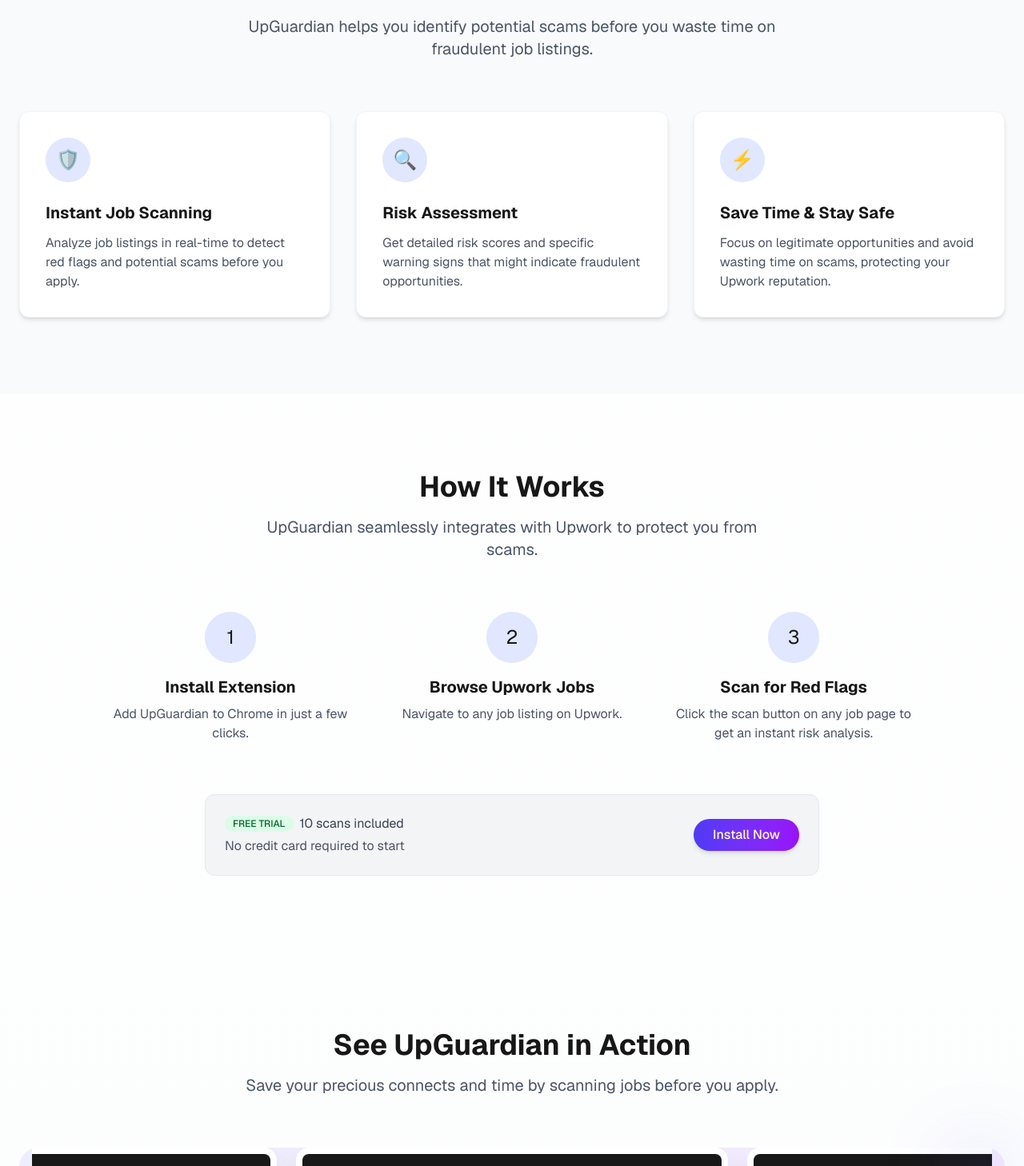
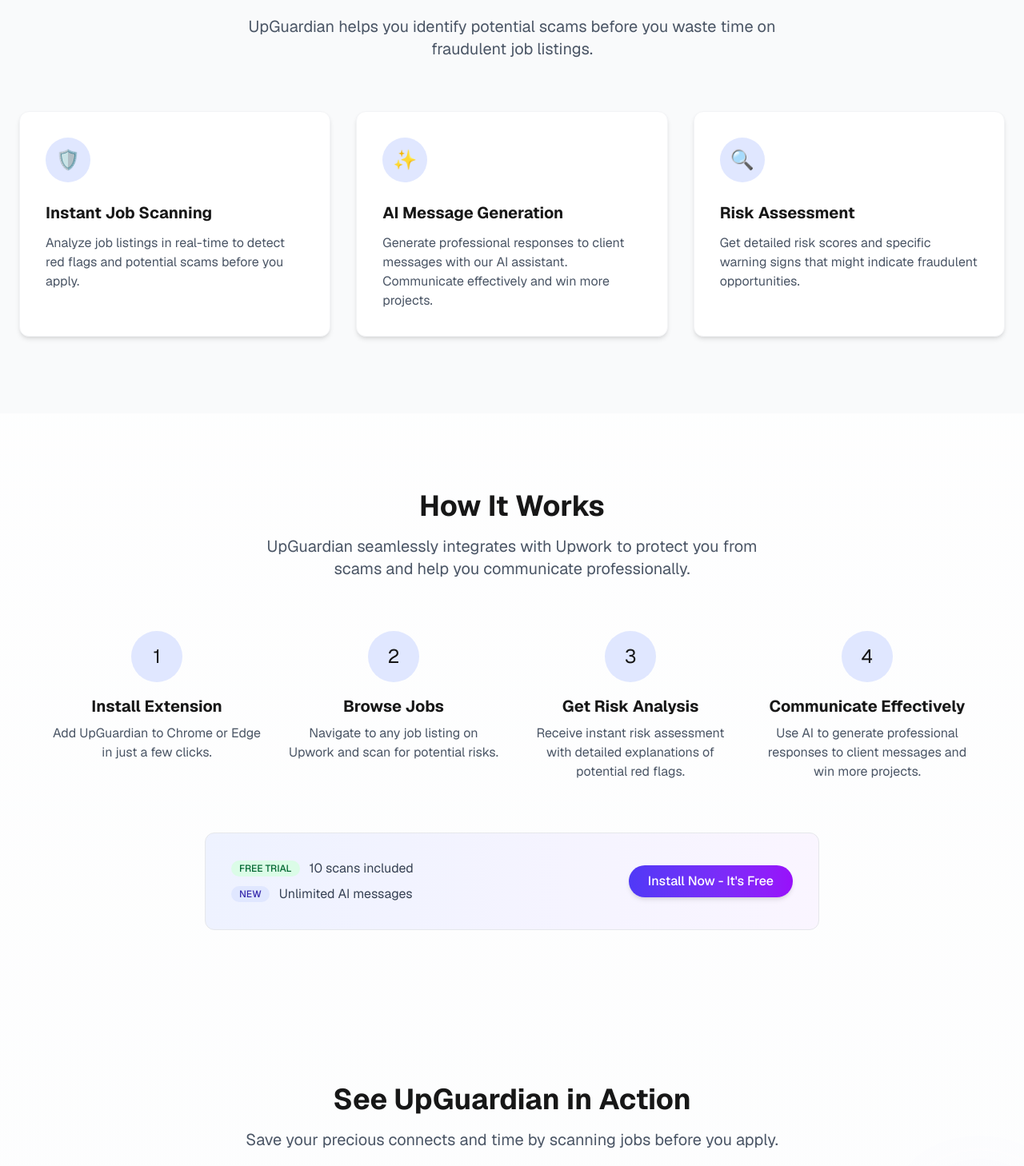
Before and after one commit to nabeel-dev1340/upguard-web, a Next.js app: page / in a window 1280 px wide. Shown: the part 680-2138 px from the top of the page at 80% size. Built offline with nearby package versions, Linux system fonts and the light colour scheme.

Commit message:
new feature additions

```diff
--- a/src/app/page.tsx
+++ b/src/app/page.tsx
@@ -9,12 +9,12 @@
     {
       question: "How does UpGuardian work?",
       answer:
-        "UpGuardian uses advanced AI technology to analyze Upwork job listings and identify potential red flags that might indicate scams or problematic clients. The extension provides risk assessments and detailed explanations to help you make informed decisions.",
+        "UpGuardian uses advanced AI technology to analyze Upwork job listings and identify potential red flags that might indicate scams. It also helps you generate professional responses to client messages, making your communication more effective.",
     },
     {
       question: "How many job scans do I get with the free trial?",
       answer:
-        "The free trial includes 10 job scans. After using all your free scans, you'll need to upgrade to a premium subscription to continue using UpGuardian.",
+        "The free trial includes 10 job scans and unlimited AI message generation. After using all your free scans, you'll need to upgrade to a premium subscription to continue scanning jobs, but message generation remains unlimited.",
     },
     {
       question: "Can UpGuardian guarantee it will catch all scams?",
@@ -46,8 +46,8 @@
               </span>
             </h1>
             <p className="text-xl text-gray-600 dark:text-gray-400 mb-8">
-              AI-powered scam detection for fake Upwork jobs. Stay safe and focus on
-              legitimate opportunities.
+              AI-powered scam detection and professional message generation for
+              Upwork. Stay safe and communicate effectively with clients.
             </p>
             <div className="flex flex-col sm:flex-row gap-4">
               <a
@@ -123,8 +123,8 @@
               Powerful Features
             </h2>
             <p className="text-xl text-gray-600 dark:text-gray-400 max-w-2xl mx-auto">
-              UpGuardian helps you identify potential scams before you waste time
-              on fraudulent job listings.
+              UpGuardian helps you identify potential scams before you waste
+              time on fraudulent job listings.
             </p>
           </div>
 
@@ -142,23 +142,23 @@
 
             <div className="bg-white dark:bg-gray-800 rounded-xl shadow-md hover:shadow-xl transition p-8 border border-gray-100 dark:border-gray-700">
               <div className="w-14 h-14 bg-indigo-100 dark:bg-indigo-900/30 rounded-full flex items-center justify-center mb-6">
+                <span className="text-2xl">✨</span>
+              </div>
+              <h3 className="text-xl font-bold mb-3">AI Message Generation</h3>
+              <p className="text-gray-600 dark:text-gray-400">
+                Generate professional responses to client messages with our AI
+                assistant. Communicate effectively and win more projects.
+              </p>
+            </div>
+
+            <div className="bg-white dark:bg-gray-800 rounded-xl shadow-md hover:shadow-xl transition p-8 border border-gray-100 dark:border-gray-700">
+              <div className="w-14 h-14 bg-indigo-100 dark:bg-indigo-900/30 rounded-full flex items-center justify-center mb-6">
                 <span className="text-2xl">🔍</span>
               </div>
               <h3 className="text-xl font-bold mb-3">Risk Assessment</h3>
               <p className="text-gray-600 dark:text-gray-400">
                 Get detailed risk scores and specific warning signs that might
                 indicate fraudulent opportunities.
-              </p>
-            </div>
-
-            <div className="bg-white dark:bg-gray-800 rounded-xl shadow-md hover:shadow-xl transition p-8 border border-gray-100 dark:border-gray-700">
-              <div className="w-14 h-14 bg-indigo-100 dark:bg-indigo-900/30 rounded-full flex items-center justify-center mb-6">
-                <span className="text-2xl">⚡</span>
-              </div>
-              <h3 className="text-xl font-bold mb-3">Save Time & Stay Safe</h3>
-              <p className="text-gray-600 dark:text-gray-400">
-                Focus on legitimate opportunities and avoid wasting time on
-                scams, protecting your Upwork reputation.
               </p>
             </div>
           </div>
@@ -173,18 +173,19 @@
         <div className="text-center mb-16">
           <h2 className="text-3xl md:text-4xl font-bold mb-4">How It Works</h2>
           <p className="text-xl text-gray-600 dark:text-gray-400 max-w-2xl mx-auto">
-            UpGuardian seamlessly integrates with Upwork to protect you from scams.
+            UpGuardian seamlessly integrates with Upwork to protect you from
+            scams and help you communicate professionally.
           </p>
         </div>
 
-        <div className="grid grid-cols-1 md:grid-cols-3 gap-8 max-w-5xl mx-auto">
+        <div className="grid grid-cols-1 md:grid-cols-4 gap-8 max-w-6xl mx-auto">
           <div className="text-center">
             <div className="w-16 h-16 bg-indigo-100 dark:bg-indigo-900/30 rounded-full flex items-center justify-center mx-auto mb-4">
               <span className="text-2xl">1</span>
             </div>
             <h3 className="text-xl font-bold mb-2">Install Extension</h3>
             <p className="text-gray-600 dark:text-gray-400">
-              Add UpGuardian to Chrome in just a few clicks.
+              Add UpGuardian to Chrome or Edge in just a few clicks.
             </p>
           </div>
 
@@ -192,9 +193,10 @@
             <div className="w-16 h-16 bg-indigo-100 dark:bg-indigo-900/30 rounded-full flex items-center justify-center mx-auto mb-4">
               <span className="text-2xl">2</span>
             </div>
-            <h3 className="text-xl font-bold mb-2">Browse Upwork Jobs</h3>
+            <h3 className="text-xl font-bold mb-2">Browse Jobs</h3>
             <p className="text-gray-600 dark:text-gray-400">
-              Navigate to any job listing on Upwork.
+              Navigate to any job listing on Upwork and scan for potential
+              risks.
             </p>
           </div>
 
@@ -202,35 +204,51 @@
             <div className="w-16 h-16 bg-indigo-100 dark:bg-indigo-900/30 rounded-full flex items-center justify-center mx-auto mb-4">
               <span className="text-2xl">3</span>
             </div>
-            <h3 className="text-xl font-bold mb-2">Scan for Red Flags</h3>
+            <h3 className="text-xl font-bold mb-2">Get Risk Analysis</h3>
             <p className="text-gray-600 dark:text-gray-400">
-              Click the scan button on any job page to get an instant risk
-              analysis.
+              Receive instant risk assessment with detailed explanations of
+              potential red flags.
+            </p>
+          </div>
+
+          <div className="text-center">
+            <div className="w-16 h-16 bg-indigo-100 dark:bg-indigo-900/30 rounded-full flex items-center justify-center mx-auto mb-4">
+              <span className="text-2xl">4</span>
+            </div>
+            <h3 className="text-xl font-bold mb-2">Communicate Effectively</h3>
+            <p className="text-gray-600 dark:text-gray-400">
+              Use AI to generate professional responses to client messages and
+              win more projects.
             </p>
           </div>
         </div>
 
-        <div className="mt-16 text-center">
-          <div className="bg-gray-100 dark:bg-gray-800 rounded-xl p-6 max-w-3xl mx-auto border border-gray-200 dark:border-gray-700">
-            <div className="flex flex-col md:flex-row items-center justify-center md:justify-between">
-              <div className="mb-4 md:mb-0">
-                <div className="flex items-center">
-                  <span className="bg-green-100 dark:bg-green-900/30 text-green-800 dark:text-green-400 text-xs font-medium px-2.5 py-0.5 rounded-full mr-2">
+        <div className="mt-16">
+          <div className="bg-gradient-to-r from-indigo-50 to-purple-50 dark:from-indigo-900/10 dark:to-purple-900/10 rounded-xl p-8 max-w-3xl mx-auto border border-gray-200 dark:border-gray-700">
+            <div className="flex flex-col md:flex-row items-center justify-center md:justify-between gap-6">
+              <div className="text-center md:text-left">
+                <div className="flex items-center justify-center md:justify-start gap-3 mb-2">
+                  <span className="bg-green-100 dark:bg-green-900/30 text-green-800 dark:text-green-400 text-xs font-medium px-2.5 py-0.5 rounded-full">
                     FREE TRIAL
                   </span>
                   <span className="text-gray-700 dark:text-gray-300">
                     10 scans included
                   </span>
                 </div>
-                <p className="text-gray-600 dark:text-gray-400 mt-1">
-                  No credit card required to start
-                </p>
+                <div className="flex items-center justify-center md:justify-start gap-3">
+                  <span className="bg-indigo-100 dark:bg-indigo-900/30 text-indigo-800 dark:text-indigo-400 text-xs font-medium px-2.5 py-0.5 rounded-full">
+                    NEW
+                  </span>
+                  <span className="text-gray-700 dark:text-gray-300">
+                    Unlimited AI messages
+                  </span>
+                </div>
               </div>
               <a
                 href="#install"
-                className="px-6 py-2 rounded-full bg-gradient-to-r from-indigo-600 to-purple-600 text-white font-medium hover:from-indigo-700 hover:to-purple-700 transition shadow-md hover:shadow-lg"
+                className="px-6 py-2 rounded-full bg-gradient-to-r from-indigo-600 to-purple-600 text-white font-medium hover:from-indigo-700 hover:to-purple-700 transition shadow-md hover:shadow-lg whitespace-nowrap"
               >
-                Install Now
+                Install Now - It&apos;s Free
               </a>
             </div>
           </div>
@@ -355,6 +373,22 @@
                     d="M5 13l4 4L19 7"
                   ></path>
                 </svg>
+                <span>Unlimited AI message generation</span>
+              </li>
+              <li className="flex items-center">
+                <svg
+                  className="w-5 h-5 text-green-500 mr-3"
+                  fill="none"
+                  stroke="currentColor"
+                  viewBox="0 0 24 24"
+                >
+                  <path
+                    strokeLinecap="round"
+                    strokeLinejoin="round"
+                    strokeWidth="2"
+                    d="M5 13l4 4L19 7"
+                  ></path>
+                </svg>
                 <span>Advanced risk assessment</span>
               </li>
               <li className="flex items-center">
@@ -415,6 +449,22 @@
                   ></path>
                 </svg>
                 <span>500 job scans per month</span>
+              </li>
+              <li className="flex items-center text-white">
+                <svg
+                  className="w-5 h-5 text-white mr-3"
+                  fill="none"
+                  stroke="currentColor"
+                  viewBox="0 0 24 24"
+                >
+                  <path
+                    strokeLinecap="round"
+                    strokeLinejoin="round"
+                    strokeWidth="2"
+                    d="M5 13l4 4L19 7"
+                  ></path>
+                </svg>
+                <span>Unlimited AI message generation</span>
               </li>
               <li className="flex items-center text-white">
                 <svg
```
